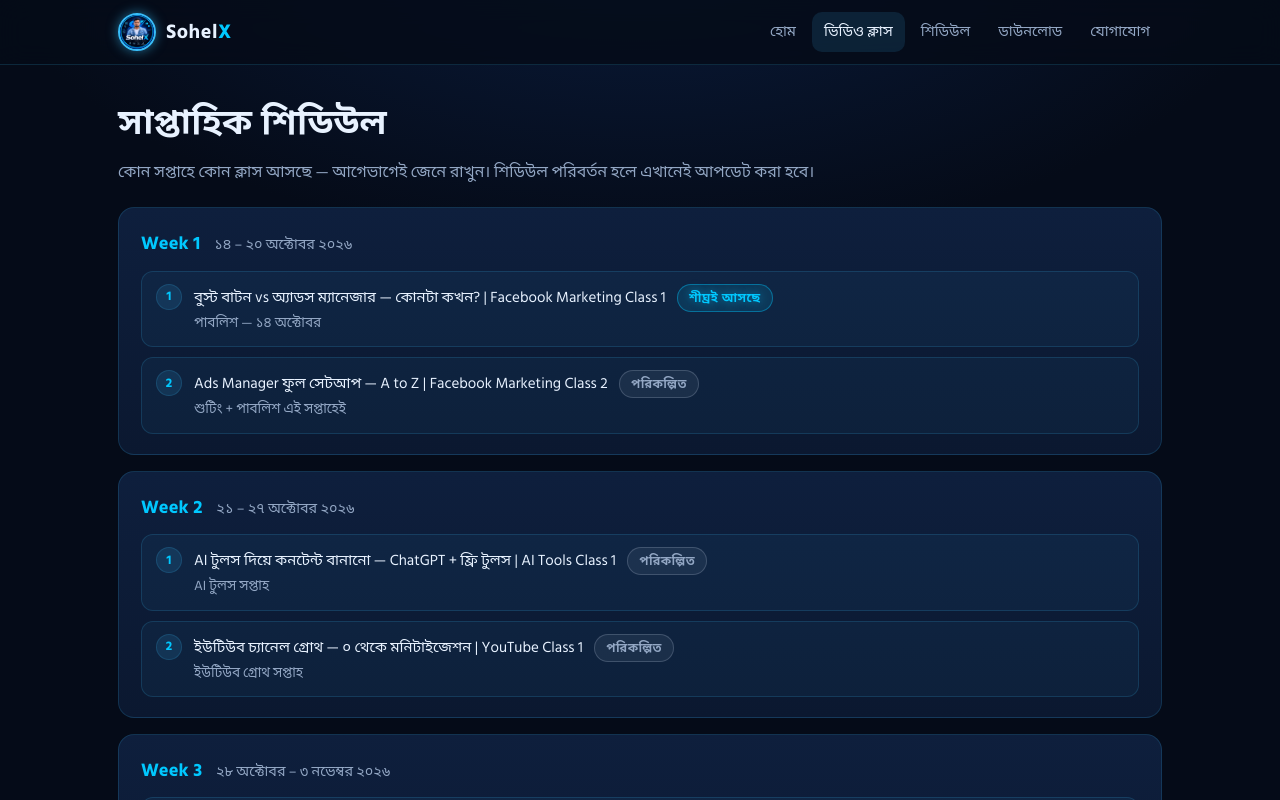
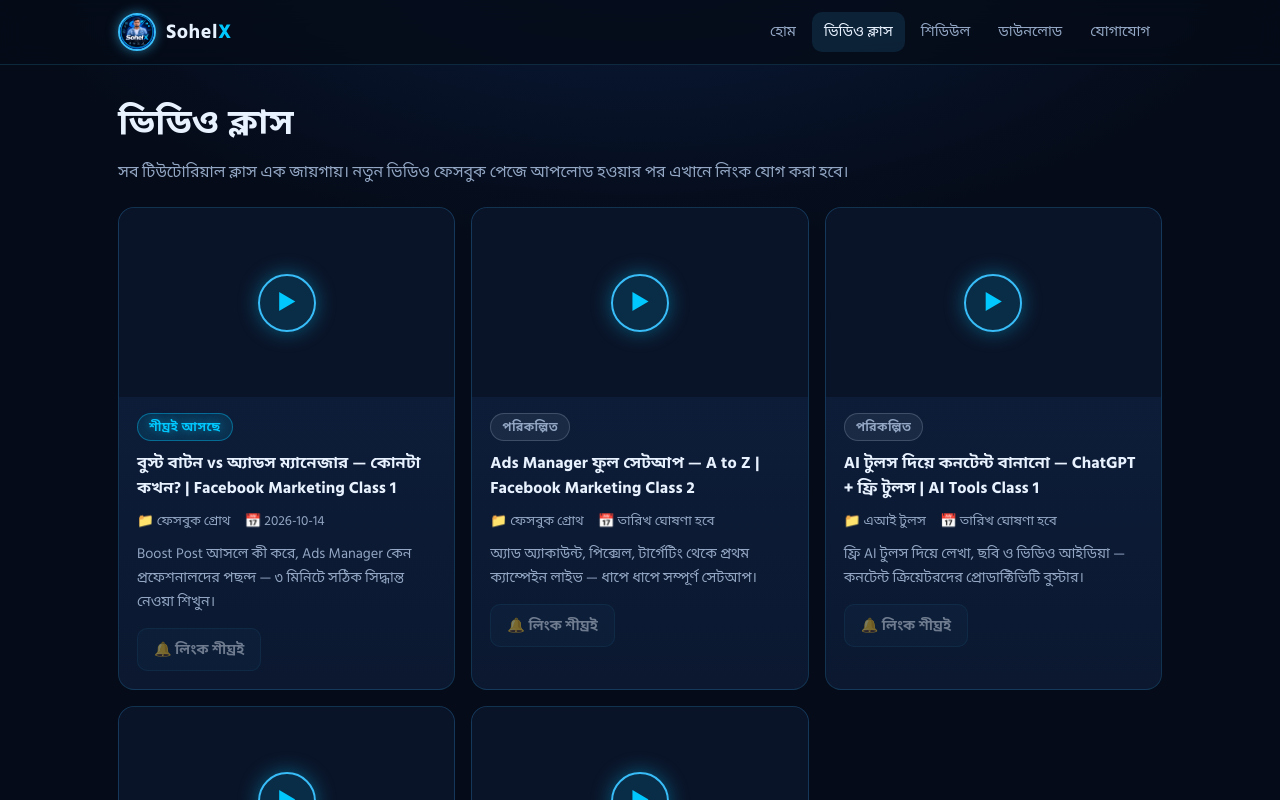
Before and after one commit to sohelx-creator/sohelx-site, a Next.js app: page /classes in a window 1280 px wide. Shown: the top 800 px of the page. Built offline with nearby package versions, Linux system fonts and the light colour scheme.

Commit message:
Add files via upload

```diff
--- a/app/classes/page.tsx
+++ b/app/classes/page.tsx
@@ -1,56 +1,24 @@
-import { getClass, schedule, statusLabels } from "@/data/content";
+import ClassCard from "@/components/ClassCard";
+import { classes } from "@/data/content";
 
-// সাপ্তাহিক শিডিউল — upcoming plan posted in advance, week by week.
-export default function SchedulePage() {
+// ভিডিও ক্লাস — card grid of all class videos.
+export default function ClassesPage() {
   return (
     <>
       <div className="page-title">
-        <h1>সাপ্তাহিক শিডিউল</h1>
+        <h1>ভিডিও ক্লাস</h1>
         <p>
-          কোন সপ্তাহে কোন ক্লাস আসছে — আগেভাগেই জেনে রাখুন। শিডিউল পরিবর্তন
-          হলে এখানেই আপডেট করা হবে।
+          সব টিউটোরিয়াল ক্লাস এক জায়গায়। নতুন ভিডিও ফেসবুক পেজে আপলোড হওয়ার
+          পর এখানে লিংক যোগ করা হবে।
         </p>
       </div>
 
       <section className="section" style={{ marginTop: 22 }}>
-        {schedule.map((w) => (
-          <div key={w.week} className="week">
-            <div className="week-head">
-              <h3>{w.week}</h3>
-              <span className="range">{w.dateRange}</span>
-            </div>
-            <ul>
-              {w.items.map((item, i) => {
-                const cls = getClass(item.classId);
-                return (
-                  <li key={`${item.classId}-${i}`}>
-                    <span className="n">{i + 1}</span>
-                    <div>
-                      <div>
-                        {cls ? cls.title : item.classId}{" "}
-                        {cls && (
-                          <span
-                            className={
-                              cls.status === "new"
-                                ? "badge badge-new"
-                                : cls.status === "upcoming"
-                                  ? "badge badge-upcoming"
-                                  : "badge badge-planned"
-                            }
-                            style={{ marginLeft: 8, marginBottom: 0 }}
-                          >
-                            {statusLabels[cls.status]}
-                          </span>
-                        )}
-                      </div>
-                      <div className="note">{item.note}</div>
-                    </div>
-                  </li>
-                );
-              })}
-            </ul>
-          </div>
-        ))}
+        <div className="grid">
+          {classes.map((c) => (
+            <ClassCard key={c.id} cls={c} />
+          ))}
+        </div>
       </section>
     </>
   );
```
